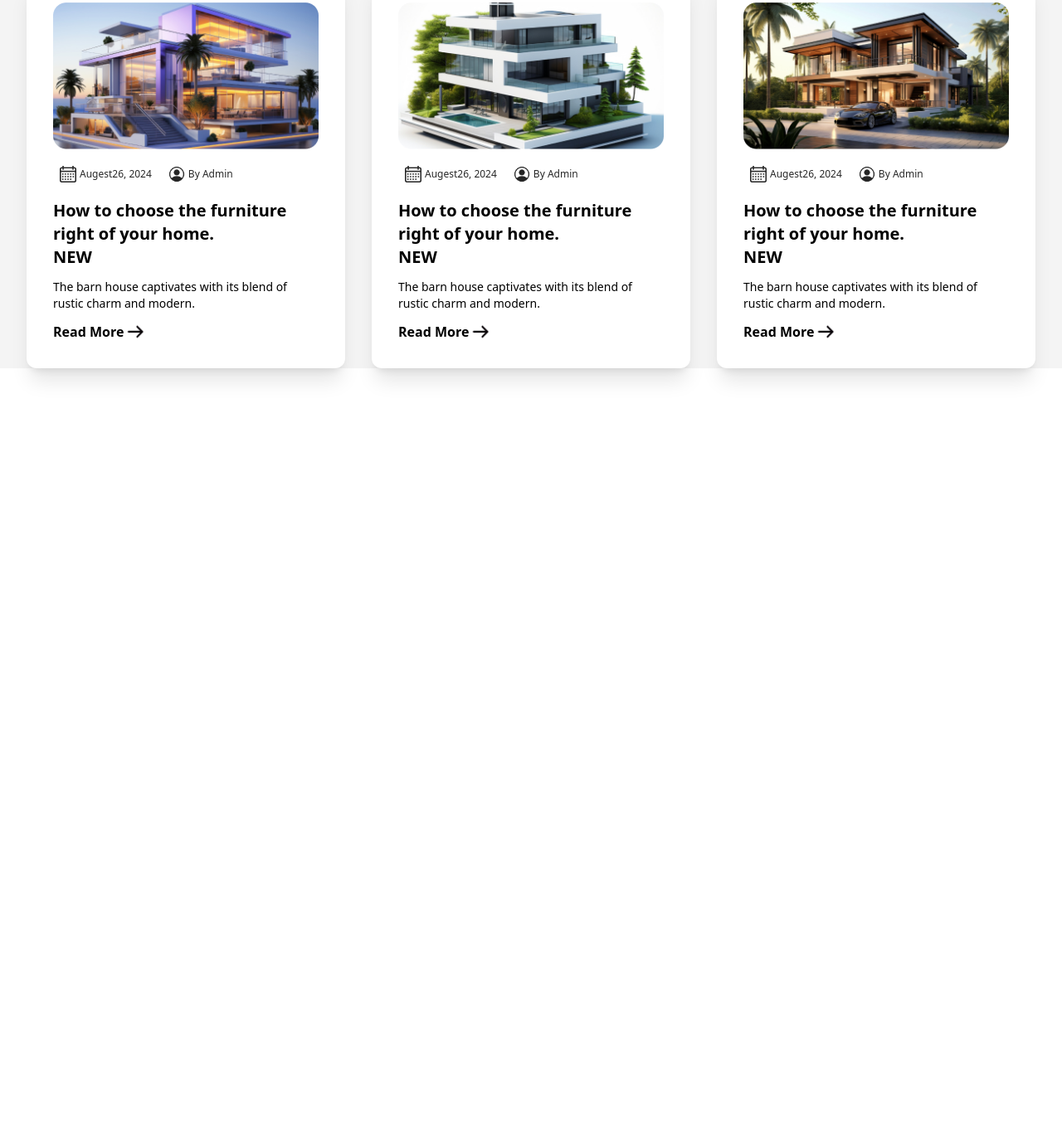
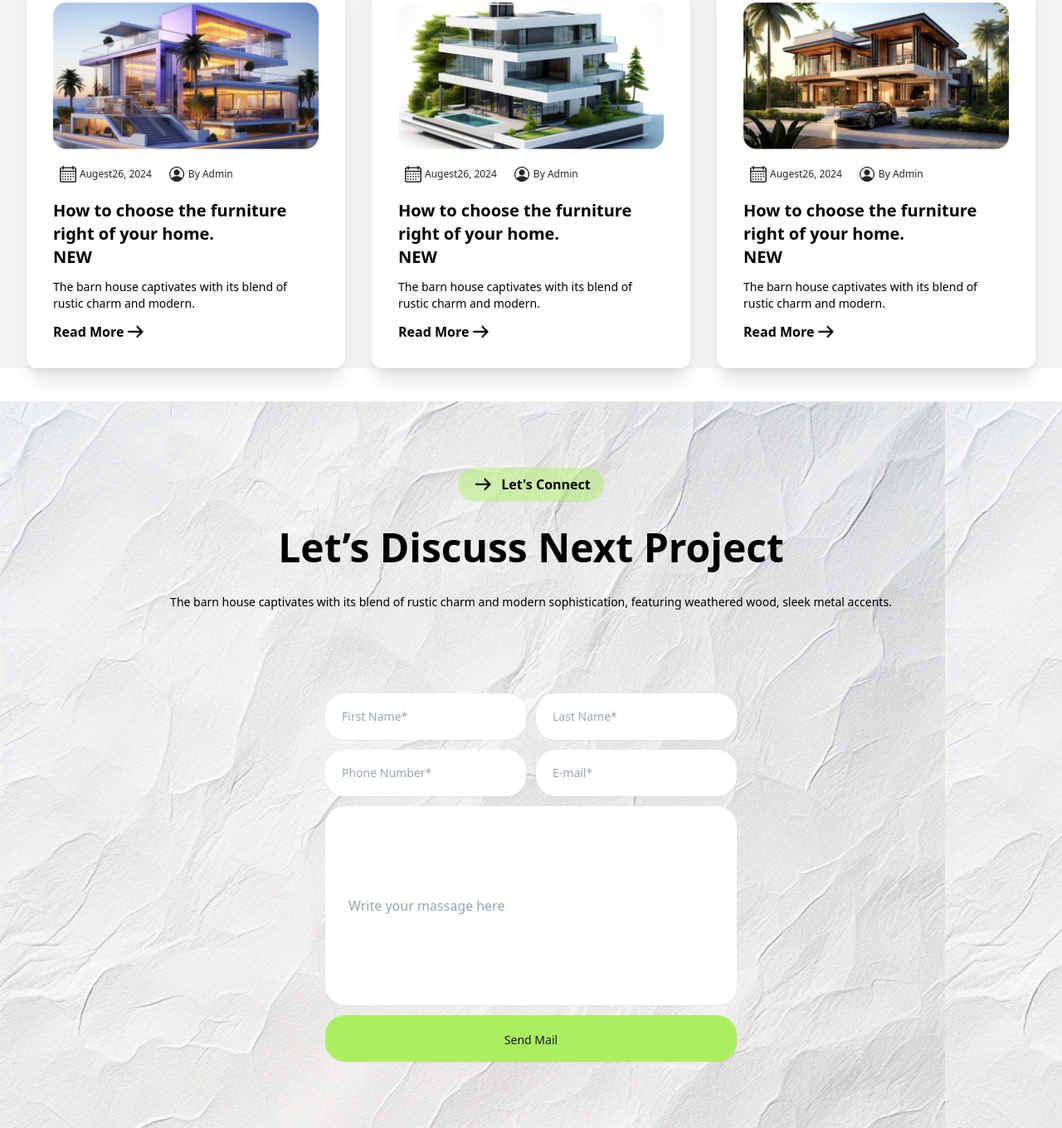
Before and after one commit to ZunaedMamu/R-interio-2.0, a plain HTML site: page index.html in a window 1280 px wide. Shown: the part 3357-4717 px from the top of the page at 83% size. Before the commit the page ends 3841 px from the top, so only its background shows below. Drawn offline with nearby package versions, Linux system fonts and the light colour scheme.

Commit message:
text bar done

```diff
--- a/index.html
+++ b/index.html
@@ -225,7 +225,36 @@
                   </div>
              </div>
         </section>
-        <section class="c6 mt-10"></section>
+        <section class="c6 mt-10 bg-[url(assets/bg.jpg)] p-10">
+            <div class="flex flex-col items-center text-center py-10  ">
+                <button class="btn-lg bg-[#acef5f77] inline-flex gap-2 rounded-3xl px-4 p-2 mb-5 text-md font-bold shadow-sm"><img src="assets/pngwing.com (5).png" class="w-7" alt="">Let's Connect </button>
+                    <h2 class="font-bold text-5xl my-3 ">Let’s Discuss Next Project</h2>
+                    <p class="text-sm my-5 w-3/4">The barn house captivates with its blend of rustic charm and modern sophistication, featuring weathered wood, sleek metal accents.</p>
+            </div>
+           <div class="flex flex-col justify-center xl:items-center">
+            <div class="grid max-md:grid-cols-1 grid-cols-2 gap-3 p-10">
+              <label class="input input-bordered text-sm flex items-center gap-2 p-3 rounded-3xl bg-white shadow-sm max-w-xl h-14">
+              <input type="text" id="" name="" class="grow w-full text-gray-900 h-full rounded-3xl p-2" placeholder="First Name*" />
+              </label>
+              <label class="input input-bordered text-sm flex items-center gap-2 p-3 rounded-3xl bg-white shadow-sm max-w-xl h-14">
+              <input type="text" id="" name="" class="grow w-full text-gray-900 h-full rounded-3xl p-2" placeholder="Last Name*" />
+              </label>
+              <label class="input input-bordered text-sm flex items-center gap-2 p-3 rounded-3xl bg-white shadow-sm max-w-xl h-14">
+              <input type="number" id="" name="" class="grow w-full text-gray-900 h-full rounded-3xl p-2" placeholder="Phone Number*" />
+              </label>
+              <label class="input input-bordered text-sm flex items-center gap-2 p-3 rounded-3xl bg-white shadow-sm max-w-xl h-14">
+              <input type="email" id="" name="" class="grow w-full text-gray-900 h-full rounded-3xl p-2" placeholder="E-mail*" />
+              </label>
+              <label class="input input-bordered md:col-span-2 flex  items-center gap-2 p-5 rounded-3xl bg-white shadow-sm max-w-full h-60 ">
+              <input type="text" id="" name="" class="grow w-full text-gray-900 h-full rounded-3xl p-2 " placeholder="Write your massage here" />
+              </label>
+              <label for="submit" class="input input-bordered   md:col-span-2 text-sm flex items-center gap-2 p-3 rounded-3xl bg-[#ABEF5F] shadow-sm max-w-full h-14">
+                <input type="submit" class="grow w-full text-gray-900 h-full rounded-3xl p-2" value="Send Mail">
+              </label>
+          </div>
+
+           </div>
+        </section>
     </main>
     <footer></footer>
 </body>
```
